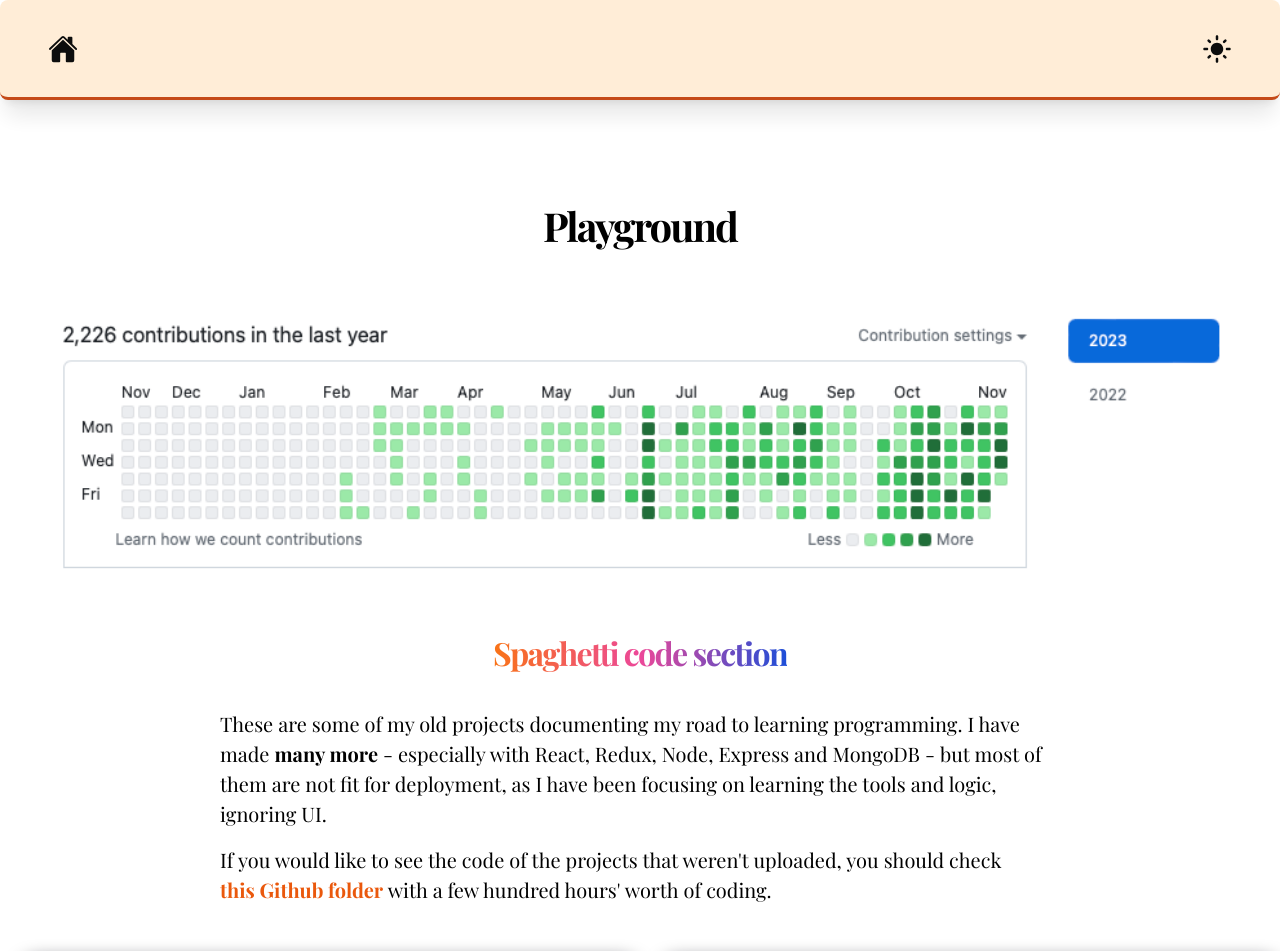
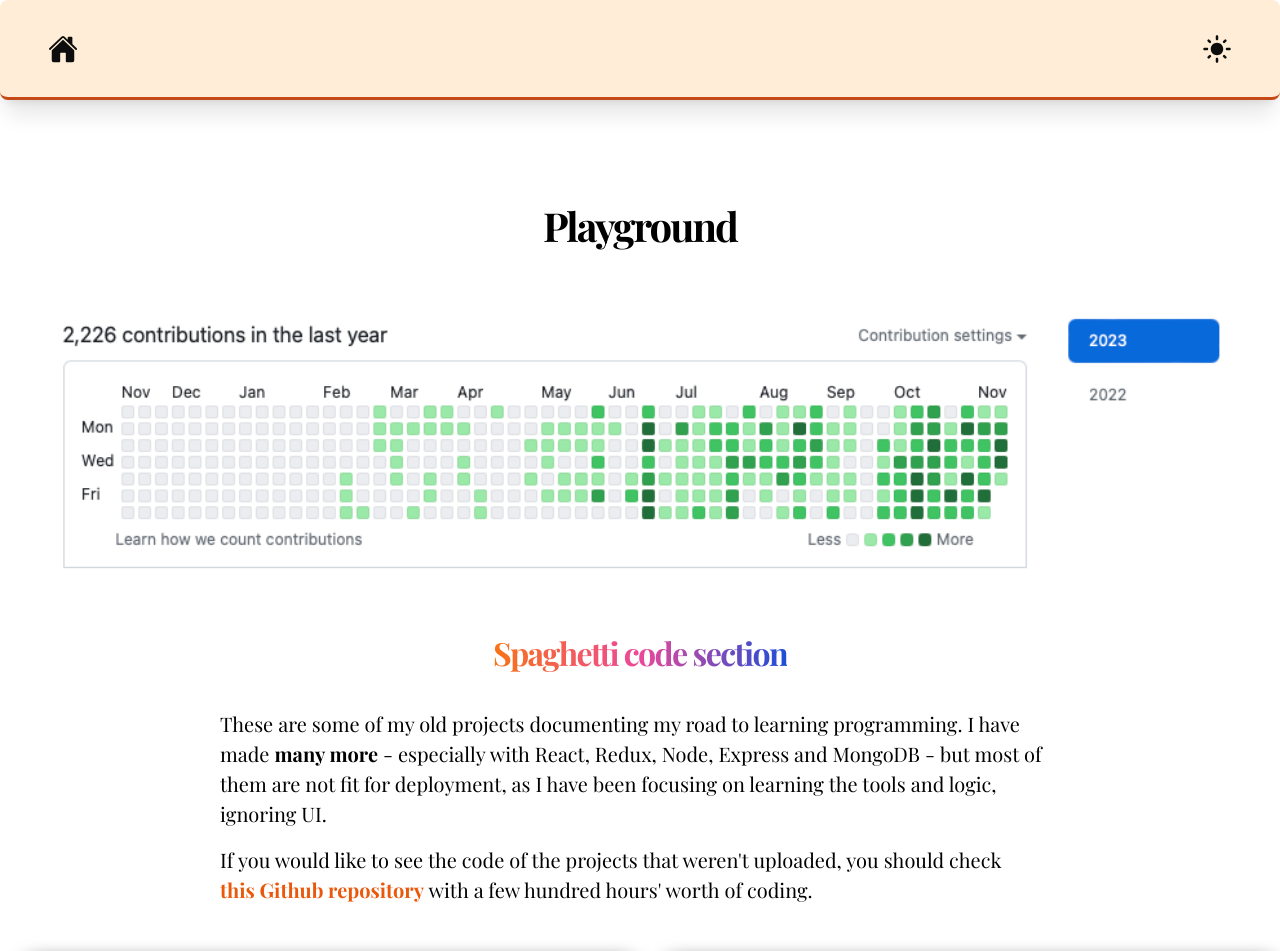
Before and after one commit to MateuszKuruc/developer-portfolio, a Next.js app in the folder developer-portfolio-site/: page /projects/playground in a window 1280 px wide. Shown: the top 951 px of the page. Built offline with nearby package versions, Linux system fonts and the light colour scheme; a web font is replaced by a local one.

Commit message:
change wording in playground description

```diff
--- a/developer-portfolio-site/src/app/projects/playground/page.tsx
+++ b/developer-portfolio-site/src/app/projects/playground/page.tsx
@@ -42,7 +42,7 @@ const Playground = () => {
                 rel="noopener noreferrer"
               >
                 <span className="bold-20 text-orange-600 dark:text-orange-500 hover:scale-105 hover:text-orange-700 ease-in-out duration-300">
-                  this Github folder
+                  this Github repository
                 </span>
               </a>
             </span>{" "}
```
